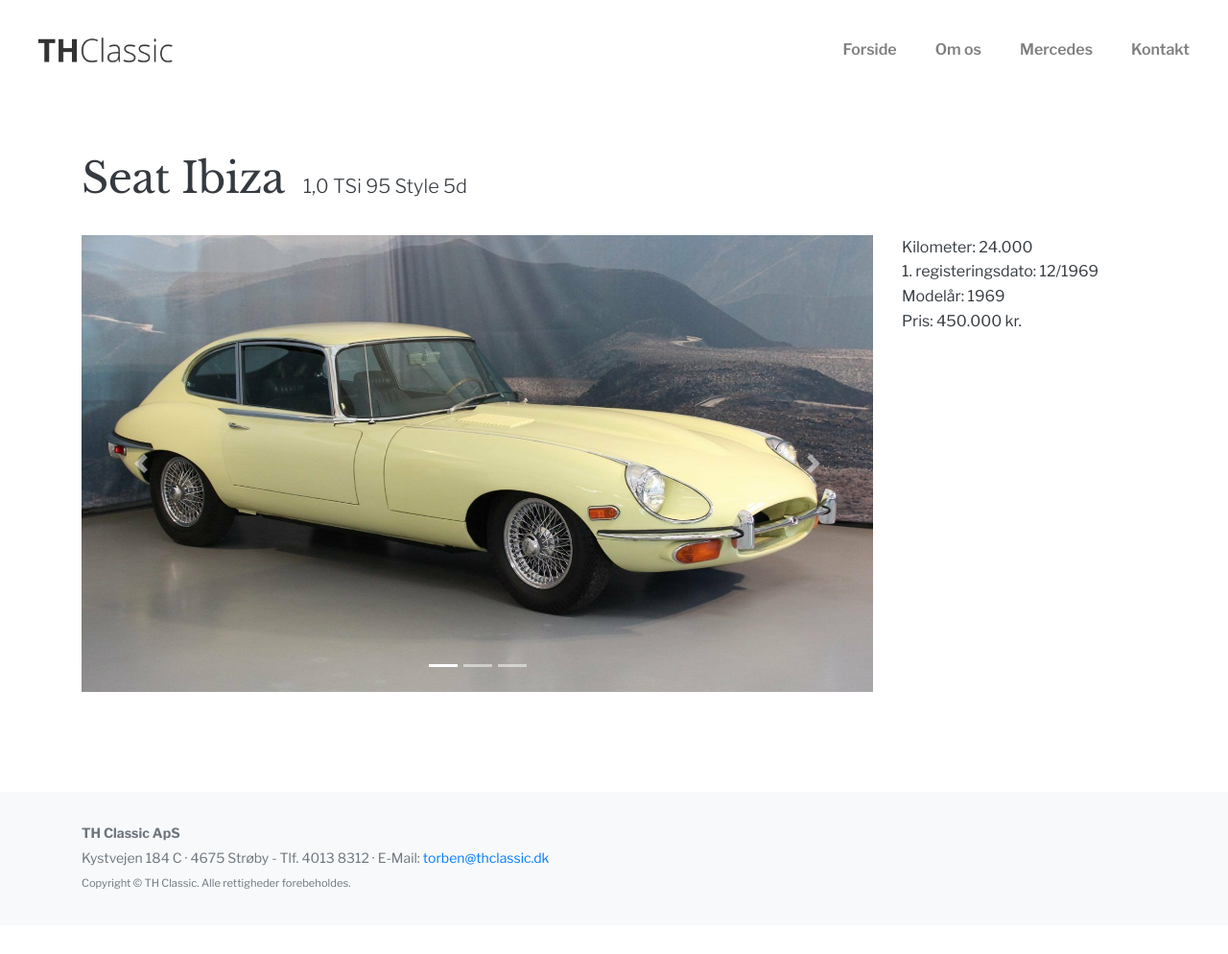
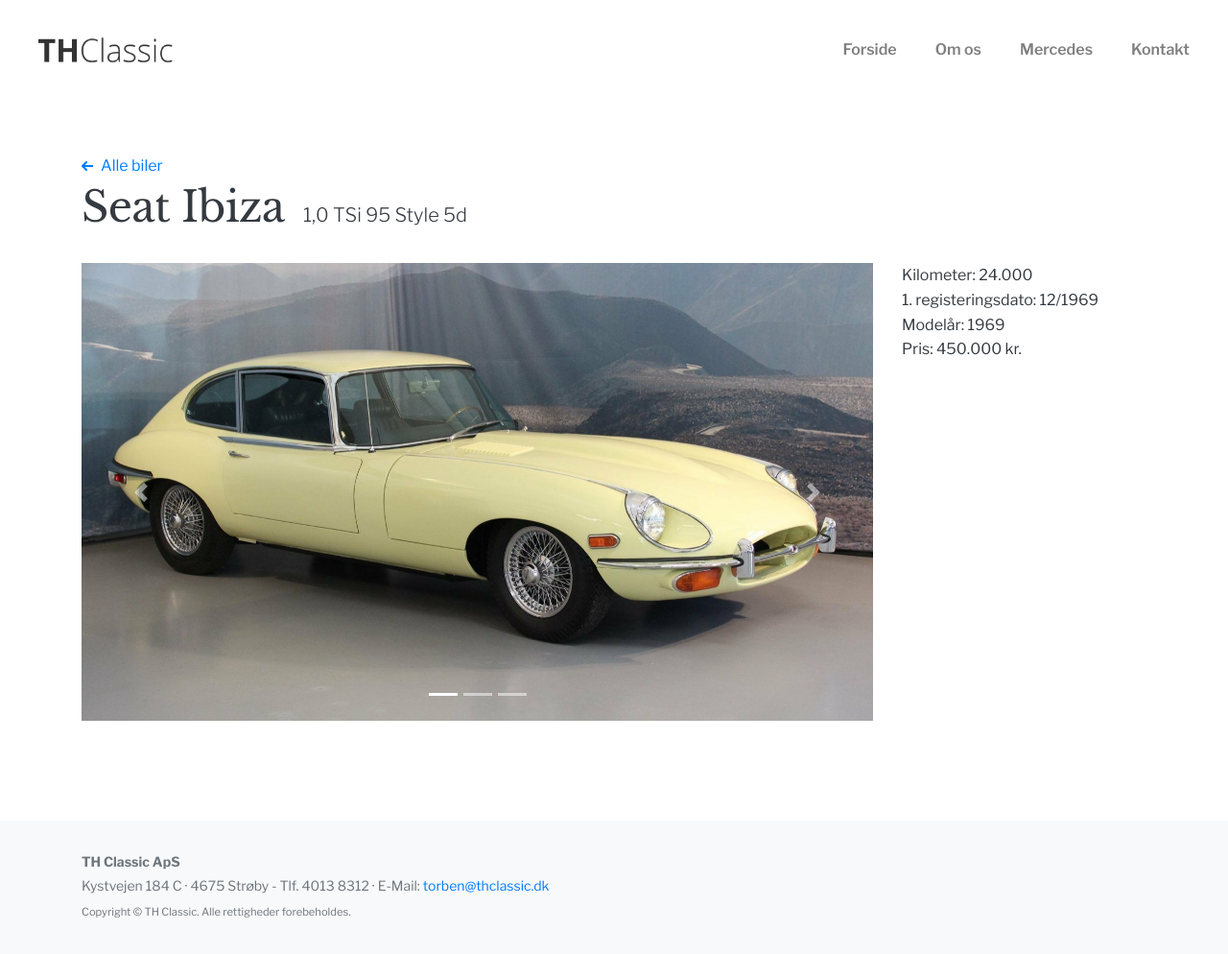
Before and after one commit to aakjaer/thclassic, a Jekyll site: the page built from _cars/seat-ibiza.md, in a window 1280 px wide. Shown: the whole page at 96% size. Built offline with Jekyll 4.4.1, drawn with Linux system fonts in a browser that asks for light colours; before the commit the page ends 964 px from its top, so only the background shows below that.

Commit message:
Making return look a bit better

```diff
--- a/_layouts/view-car.html
+++ b/_layouts/view-car.html
@@ -4,6 +4,10 @@
 ---
 
 <div class="intro">
+    <a class="d-flex align-items-center mb-1" href="{{ site.baseurl }}/salgsliste">
+        <svg class="mr-2" width="12" height="10" viewBox="0 0 12 10" xmlns="http://www.w3.org/2000/svg"><g stroke="currentColor" stroke-width="2" fill="none" fill-rule="evenodd"><path stroke-linecap="round" stroke-linejoin="round" d="M5 9L1 5l4-4"></path><path d="M12 5H1.548"></path></g></svg>
+        Alle biler
+    </a>
     <h1 class="d-inline-block">{{ page.title }}</h1>
     <p class="d-inline-block lead ml-3">{{ page.model_details }}</p>
 </div>
```
